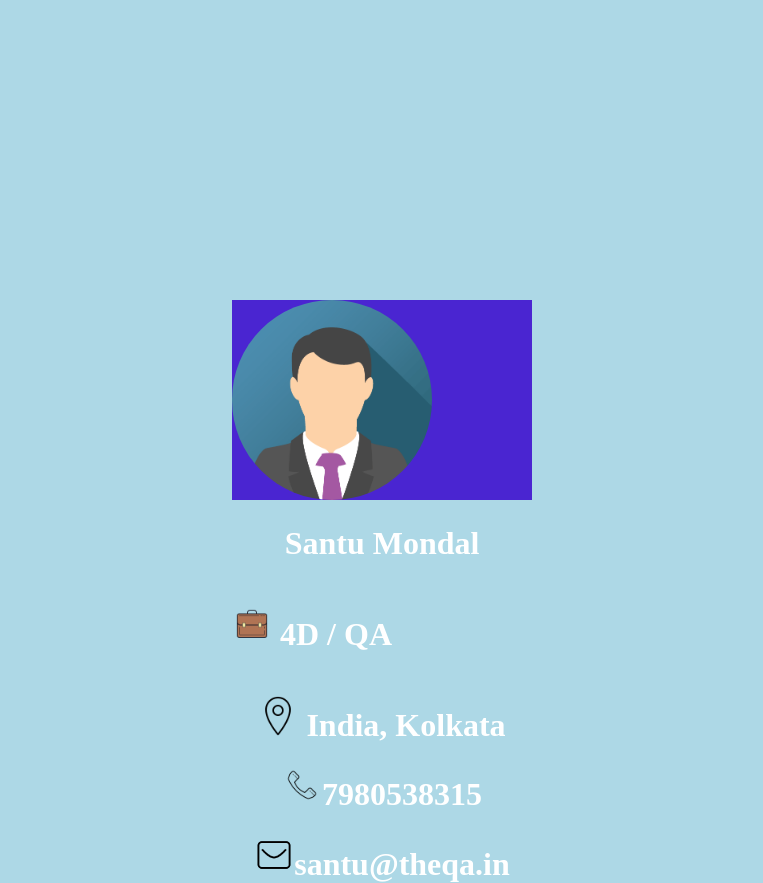
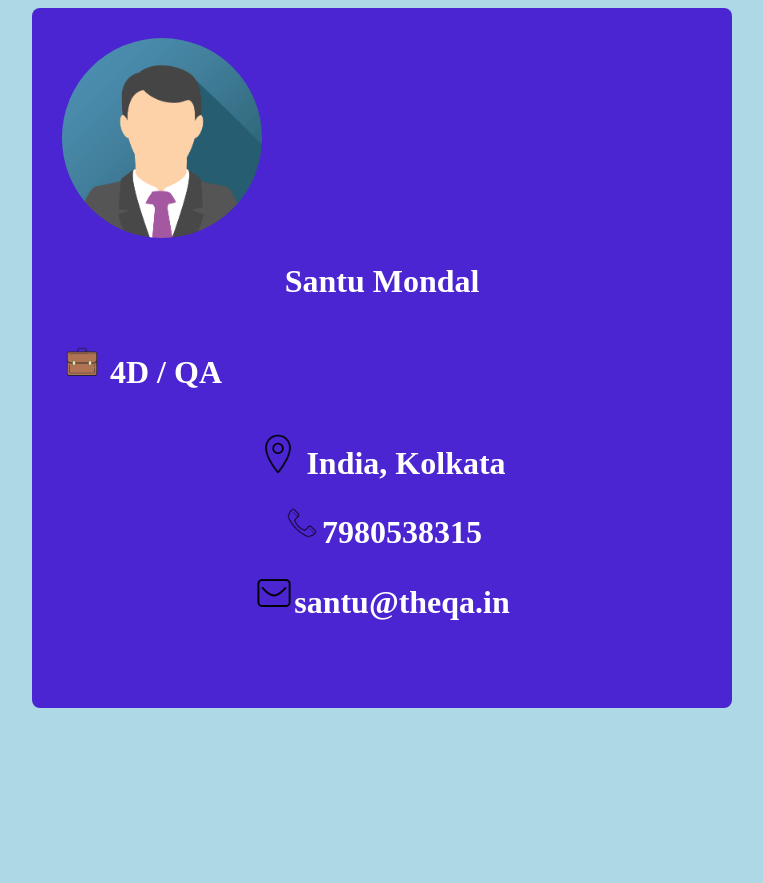
Before and after one commit to SantuQA/intro-with-santu, a plain HTML site: page index.html in a window 1280 px wide. Shown: the whole page, without its empty margins (258-1021 px from the left). After the commit the page ends 800 px from the top, so only its background shows below. Drawn offline with Linux system fonts and the light colour scheme.

Commit message:
Update index.html

```diff
--- a/index.html
+++ b/index.html
@@ -20,14 +20,12 @@
           font-size: 20px;
         }
         #centerDiv{
-           position: absolute;
-           width: 300px;
-           height: 200px;
-           z-index: 15;
-           top: 50%;
-           left: 50%;
-           margin: -100px 0 0 -150px;
-           background-color: rgb(74, 37, 209);
+           height: 80vh;
+           width: 80vh;
+           margin:0 auto;
+           background:rgb(74, 37, 209);
+           border-radius: 8px;
+           padding: 30px;
         }
         img {
         border-radius: 50%;
```
